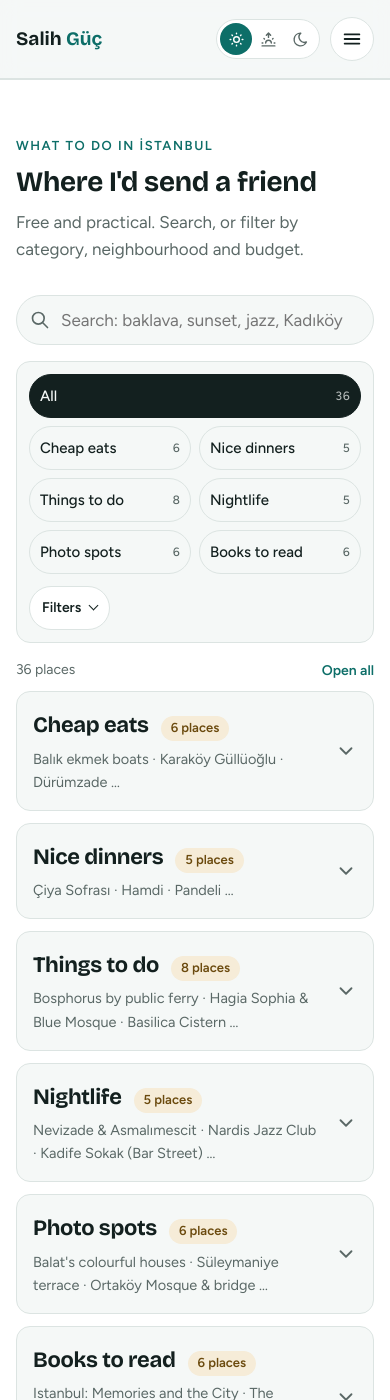
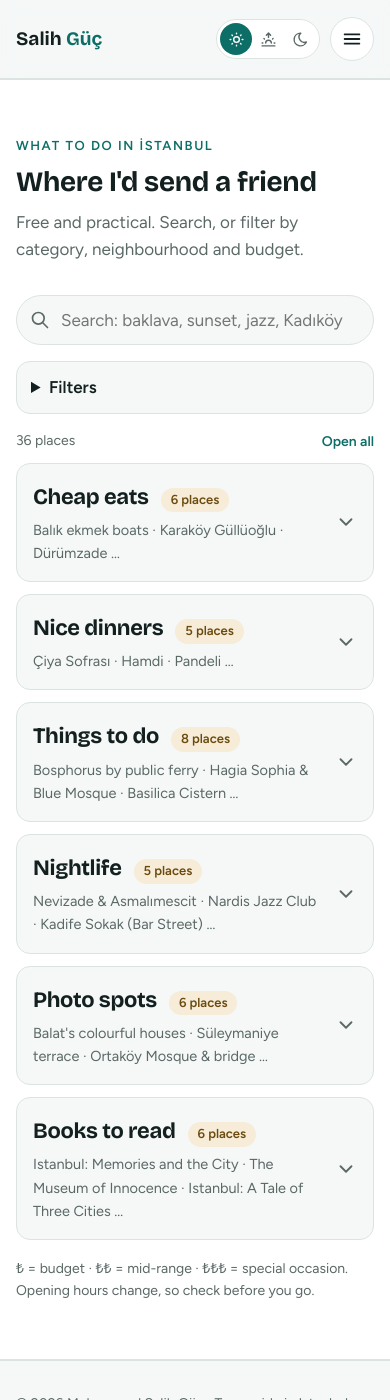
Before and after one commit to salihguc1/salihtheguide, a Jekyll site: the page istanbul-guide.html, which Jekyll copies as it is, in a window 390 px wide and 1400 px high. Built offline with Jekyll 4.4.1, drawn with Linux system fonts in a browser that asks for light colours.

Commit message:
Restore two-column mobile guide filter disclosure

```diff
--- a/istanbul-guide.html
+++ b/istanbul-guide.html
@@ -62,11 +62,12 @@
         <input id="q" type="search" placeholder="Search: baklava, sunset, jazz, Kadıköy…" aria-label="Search recommendations" autocomplete="off">
       </div>
 
+      <details class="guide-filters" id="guide-filters" open>
+        <summary>Filters</summary>
         <div class="filter-controls">
           <div class="chips" id="chips" role="group" aria-label="Category"></div>
 
-        <button type="button" class="filter-toggle" id="filter-toggle" aria-expanded="false" aria-controls="guide-filters">Filters</button>
-        <div class="filters" id="guide-filters">
+          <div class="filters">
             <div class="field"><label for="f-area">Neighbourhood</label><select id="f-area"></select></div>
             <div class="field"><label for="f-price">Budget</label>
               <select id="f-price">
@@ -86,6 +87,7 @@
             <label class="toggle"><input type="checkbox" id="f-fav"> Favourites only</label>
           </div>
         </div>
+      </details>
 
       <div class="result-bar">
         <span id="count" aria-live="polite"></span>
--- a/site.css
+++ b/site.css
@@ -133,19 +133,19 @@ section{padding-block:clamp(56px,8vw,96px)}
 .filters select{padding:9px 10px;font-size:15px}
 .toggle{display:inline-flex;align-items:center;gap:8px;font-size:15px;padding-bottom:9px;cursor:pointer}
 .toggle input{width:18px;height:18px;accent-color:var(--sea)}
-.filter-toggle{display:none}
+.guide-filters{padding:0;border:0}
+.guide-filters > summary{display:none}
 @media (max-width:600px){
-  .filter-controls{margin-bottom:16px;padding:12px;border:1px solid var(--line);border-radius:var(--r);background:var(--bg)}
+  .guide-filters{margin-bottom:16px;border:1px solid var(--line);border-radius:var(--r);background:var(--bg)}
+  .guide-filters > summary{display:list-item;padding:12px 14px;color:var(--ink)}
+  .guide-filters[open] > summary{border-bottom:1px solid var(--line)}
+  .filter-controls{padding:12px}
   .chips,.filters{display:grid;grid-template-columns:repeat(2,minmax(0,1fr));gap:8px}
   .chips{margin-bottom:12px}
   .chip{justify-content:space-between;min-height:44px;padding:8px 10px;text-align:left}
   .chip:first-child{grid-column:1/-1}
   .chip .n{flex:none}
-  .filter-toggle{display:inline-flex;align-items:center;gap:9px;min-height:44px;padding:8px 12px;border:1px solid var(--line);border-radius:999px;background:var(--surface);color:var(--ink);font:600 14px var(--body);cursor:pointer}
-  .filter-toggle::after{content:"";width:6px;height:6px;border-right:1.5px solid currentColor;border-bottom:1.5px solid currentColor;transform:translateY(-2px) rotate(45deg)}
-  .filter-toggle[aria-expanded="true"]::after{transform:translateY(2px) rotate(225deg)}
-  .filter-toggle[aria-expanded="false"] + .filters{display:none}
-  .filters{margin:10px 0 0}
+  .filters{margin:0}
   .filters .field{min-width:0;max-width:none}
   .filters select{min-height:44px;padding:8px 6px;font-size:16px}
   .filters .toggle{min-height:44px;margin:0;padding:0 4px}
--- a/site.js
+++ b/site.js
@@ -129,10 +129,13 @@ if($("#home-picks")){
 /* ---- guide ---- */
 if($("#q")){
   const state = {q:"", cat:"all", area:"", price:"", sort:"cat", fav:false};
-  const filterToggle = $("#filter-toggle");
-  filterToggle?.addEventListener("click",()=>{
-    filterToggle.setAttribute("aria-expanded",filterToggle.getAttribute("aria-expanded")!=="true");
-  });
+  const filterPanel = $("#guide-filters");
+  if(filterPanel){
+    const compact = matchMedia("(max-width:600px)");
+    const syncFilterPanel = ()=>{ filterPanel.open = !compact.matches; };
+    syncFilterPanel();
+    compact.addEventListener?.("change",syncFilterPanel);
+  }
   const places = [...new Set(RECS.filter(r=>r.c!=="books").map(r=>r.a))].sort((a,b)=>a.localeCompare(b,"tr"));
   $("#f-area").innerHTML = `<option value="">All areas</option>` + places.map(a=>`<option>${esc(a)}</option>`).join("");
 
```
Lines whose indentation alone changed are shown as unchanged.
